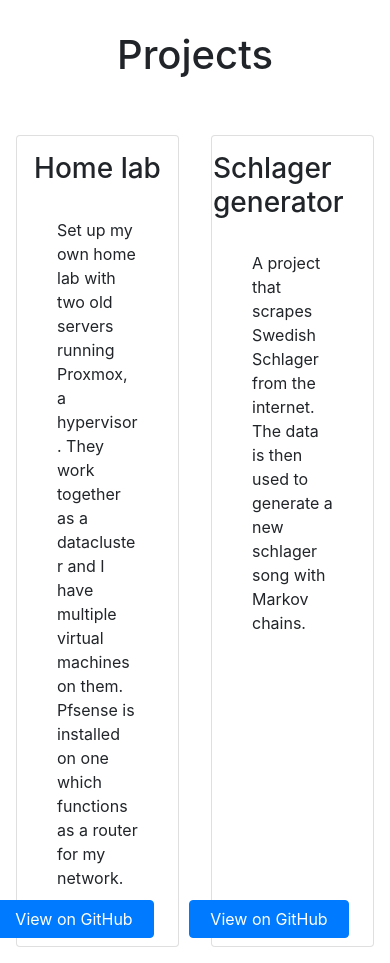
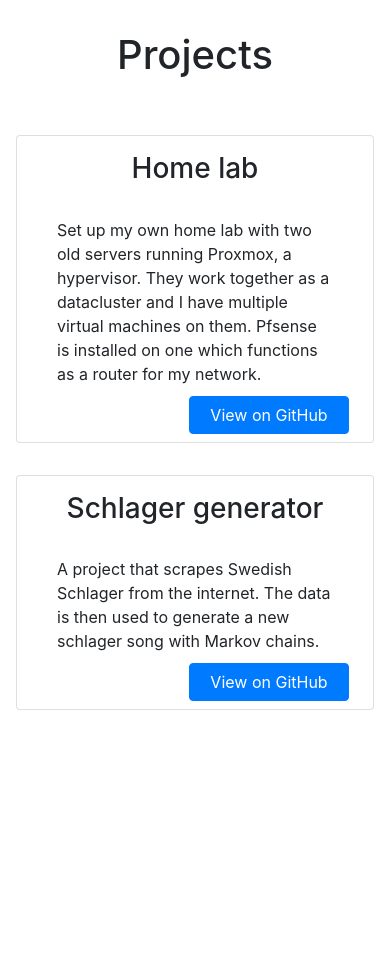
Before and after one commit to aleda145/resumewebpage, an Angular app in the folder resume-app/: page / in a window 390 px wide. Shown: the part 4540-5503 px from the top of the page. After the commit the page ends 5266 px from the top, so only its background shows below. Built offline with nearby package versions, Linux system fonts and the light colour scheme.

Commit message:
made project cards responsive

```diff
--- a/resume-app/src/app/projects/projects.component.html
+++ b/resume-app/src/app/projects/projects.component.html
@@ -3,7 +3,7 @@
     <h1>Projects</h1>
   </div>
   <div class="row">
-    <div class="card project-card col">
+    <div class="card project-card col-md">
       <div class="row justify-content-center align-items-center">
         <h3>Home lab</h3>
       </div>
@@ -16,7 +16,7 @@
       View on GitHub
    </a>
     </div>
-    <div class="card project-card col">
+    <div class="card project-card col-md">
       <div class="row  justify-content-center align-items-center">
         <h3>Schlager generator</h3>
       </div>
```
